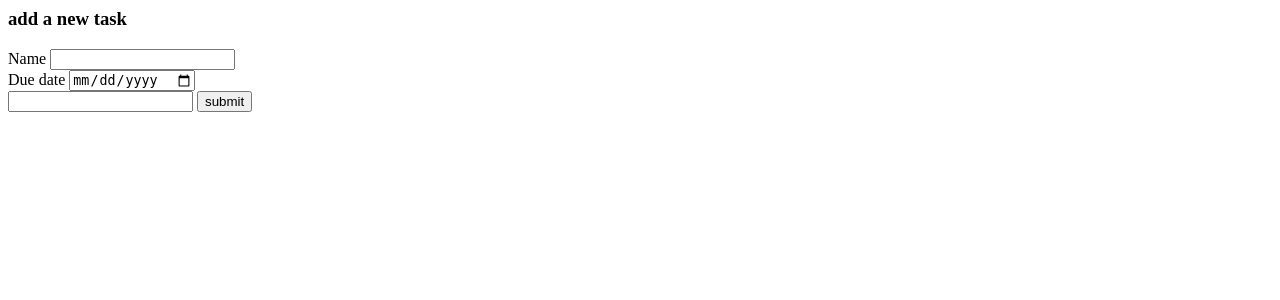
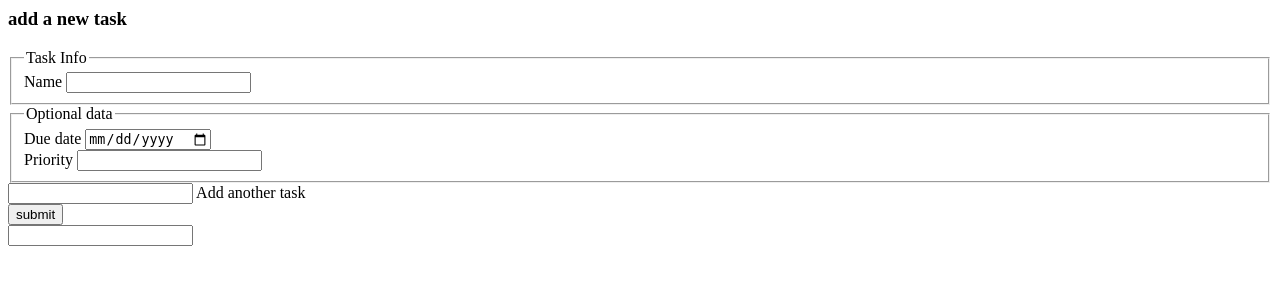
Before and after one commit to jstacoder/flask-tasks, a Python web app: template flask_tasks/admin/templates/add_task.html in a window 1280 px wide. Shown: the top 300 px of the page. Run offline with Jinja, Linux system fonts and the light colour scheme; the template is opened without the code that fills it: most values are stand-ins (such as "Sample title", 1, 10 or a date in 2020); form fields are guessed from the names that the template uses; some libraries are stand-ins or nearby versions.

Commit message:
task/proj add form pages

```diff
--- a/flask_tasks/__init__.py
+++ b/flask_tasks/__init__.py
@@ -15,11 +15,11 @@
 def assets(asset_types=None):
     default_asset_types = ['css','js','less']
     asset_types = asset_types if asset_types is not None else default_asset_types
-    _js = '<script src="{0}"></script>'
-    _css = '<link rel=stylesheet href="{0}" />'
+    _js = '<script src="/{0}"></script>'
+    _css = '<link rel=stylesheet href="/{0}" />'
     fix_asset = lambda name: dict(js=_js,css=_css)[op.splitext(name)[-1][1:]].format(name)
     assets = get_assets()
-    return '\n'.join(map(str,[fix_asset(assets[a]) for a in assets if filter(lambda x: map(lambda y: y.endswith(x),assets[a]),asset_types)]))
+    return '\n'.join(map(str,reversed([fix_asset(assets[a]) for a in assets if filter(lambda x: map(lambda y: y.endswith(x),assets[a]),asset_types)])))
 
 class NoSettingsObjectError(Exception):
     pass
--- a/flask_tasks/admin/forms.py
+++ b/flask_tasks/admin/forms.py
@@ -8,5 +8,7 @@
 
 class AddTaskForm(Form):
     name = fields.StringField('Task Name',description='The name of the task to add',id='name')
-    due_date = html5.DateTimeField('due_date')
+    due_date = html5.DateTimeField('due_date',description='The date the task will be due')
+    priority = fields.SelectField('Priority',description='The tasks priority, the lower the number, the more important it is',choices=((1,'high'),(2,'medium-high'),(3,'medium'),(4,'medium-low'),(5,'low')))
+    add_another_task = fields.BooleanField('Add More Tasks',default=True,description='continue adding tasks after finished with this one')
     project_id = fields.HiddenField('project_id',default=last_project_id())
--- a/flask_tasks/admin/templates/add_task.html
+++ b/flask_tasks/admin/templates/add_task.html
@@ -4,7 +4,18 @@
         {% if field.label.text %}
             <label>{{ field.label.text }}</label>
         {% endif %}
-            {{ field(class_='form-control') }}
+        {{ field(class_='form-control') }}
+        {% if field.description %}
+            <p class="help-block">{{ field.description }}</p>
+        {% endif %}
+    </div>
+{% endmacro %}
+{% macro render_checkbox(field) %}
+    <div class="checkbox">
+        <label>
+            {{ field() }}
+            {{ field.label.text }}
+        </label>
     </div>
 {% endmacro %}
 {% macro submit_button(txt,size=false,color=false,link=false,use_input=false) %}
@@ -18,11 +29,39 @@
 
 {% block content %}
     {% if form %}
-        <form class=form method=post action=''>
-            {{ render_field(form.name) }}
-            {{ render_field(form.due_date) }}
-            {{ form.project_id() }}
-            {{ submit_button('submit','lg','success') }}
-        </form>
+        <div class=row>
+            <div class="col-md-10 col-md-offset-1">
+                <div class="panel panel-default">
+                <form class="panel-body form" method=post action=''>
+                    <fieldset>
+                        <legend>Task Info</legend>
+                        <div class=row>
+                            <div class=col-md-12>
+                                {{ render_field(form.name) }}
+                            </div>
+                        </div>
+                    </fieldset>
+                    <fieldset>
+                        <legend>Optional data</legend>
+                        <div class=row>
+                            <div class=col-md-6>
+                                {{ render_field(form.due_date) }}
+                            </div>
+                            <div class=col-md-6>
+                                {{ render_field(form.priority) }}
+                            </div>
+                        </div>
+                    </fieldset>
+                    <div class=col-md-12>
+                        {{ render_checkbox(form.add_another_task) }}
+                    </div>
+                    <div class=col-md-12>
+                        {{ submit_button('submit','lg','success') }}
+                    </div>
+                    {{ form.project_id() }}
+                </form>
+                </div>
+            </div>
+        </div>
     {% endif %}
 {% endblock %}
--- a/flask_tasks/admin/urls.py
+++ b/flask_tasks/admin/urls.py
@@ -8,5 +8,6 @@
             ('/','index',IndexView),
             ('/add-project','admin_add_project',AdminAddProjectView),
             ('/add-task','admin_add_task',AdminAddTaskView),
+            ('/add-task/<int:project_id>','admin_add_task_by_id',AdminAddTaskView),
         )
 ]
--- a/flask_tasks/settings.py
+++ b/flask_tasks/settings.py
@@ -2,6 +2,8 @@
 
 class Config(object):
     REGISTER_BLUEPRINTS = False
+
+    SECRET_KEY = 'xxxxx'
 
     URL_MODULES = [
         'flask_tasks.tasks.urls.routes',
```
Also changed, not shown: flask_tasks/admin/views.py (+26 -0 lines), flask_tasks/projects/models.py (+2 -6 lines).
